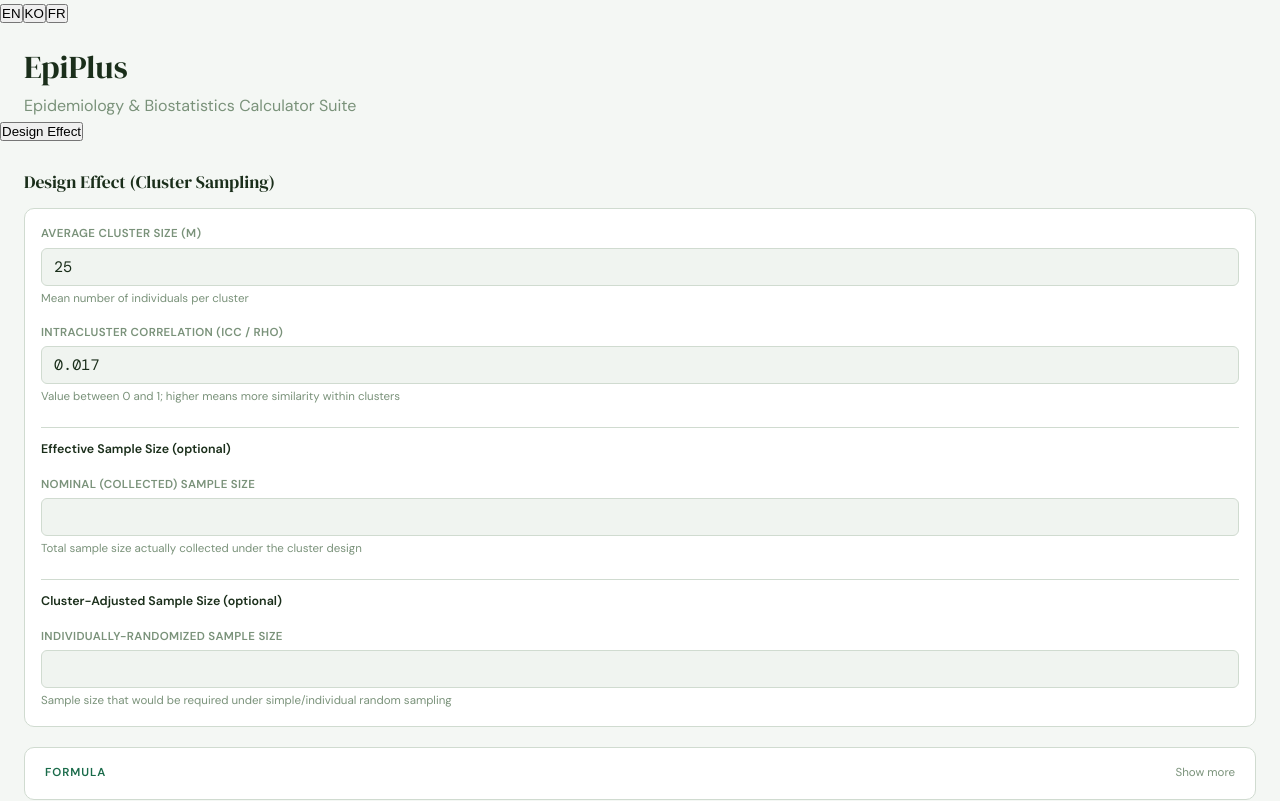
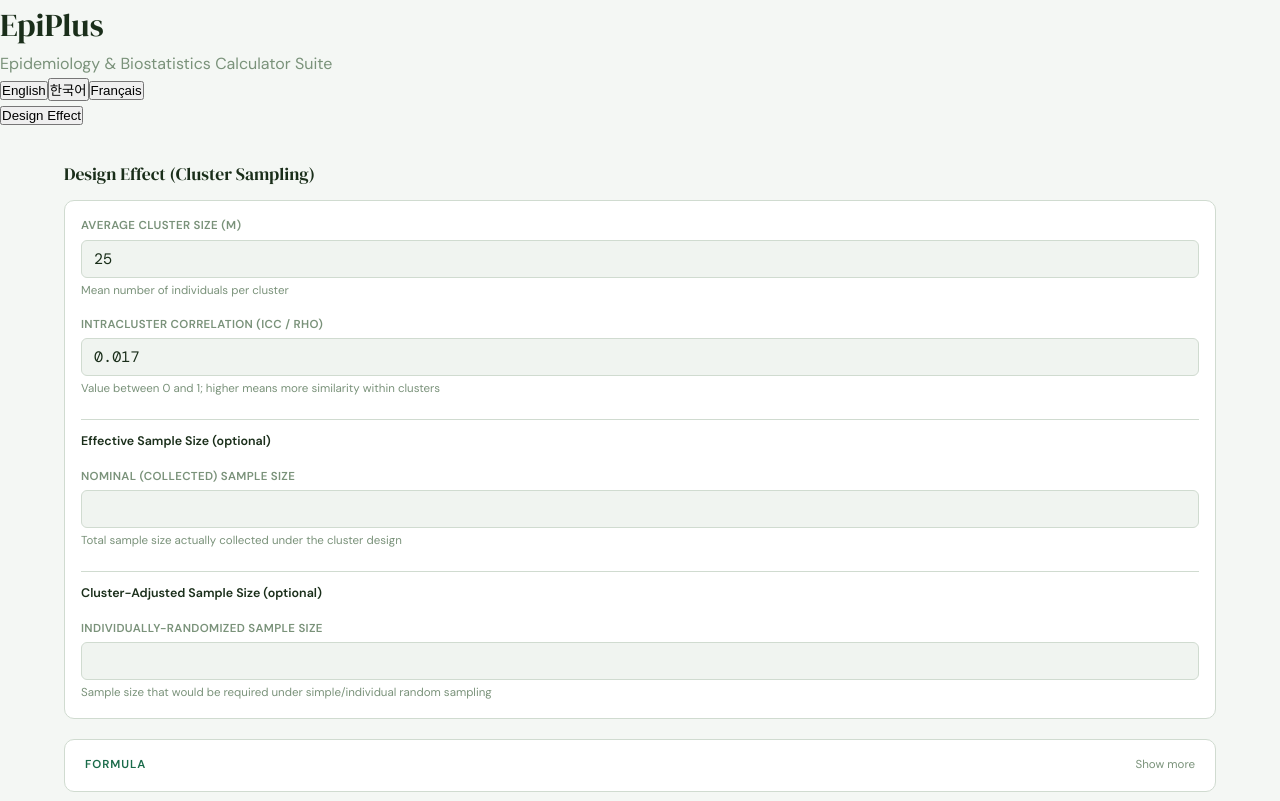
Before and after one commit to whlee5503-dot/EpiPlus, a React (Vite) app: page / in a window 1280 px wide. Shown: the top 801 px of the page. Built offline with nearby package versions, Linux system fonts and the light colour scheme.

Commit message:
Restore app name header, add language persistence (localStorage), align App shell with EpiStat pattern

```diff
--- a/src/App.tsx
+++ b/src/App.tsx
@@ -1,4 +1,4 @@
-import { useState, lazy, Suspense } from "react";
+import { useState, useEffect, lazy, Suspense } from "react";
 import "./App.css";
 import ErrorBoundary from "./components/ErrorBoundary";
 import { translations } from "./i18n/translations";
@@ -20,11 +20,28 @@
   },
 ];
 
-const LANGS: Lang[] = ["en", "ko", "fr"];
+const LANGS: { code: Lang; label: string }[] = [
+  { code: "en", label: "English" },
+  { code: "ko", label: "\ud55c\uad6d\uc5b4" },
+  { code: "fr", label: "Fran\u00e7ais" },
+];
 
 function App() {
   const [lang, setLang] = useState<Lang>("en");
   const [activeModuleId, setActiveModuleId] = useState<string>(MODULES[0].id);
+
+  // Restore saved language preference (same pattern as EpiStat)
+  useEffect(() => {
+    const saved = localStorage.getItem("epiplus-lang");
+    if (saved === "en" || saved === "ko" || saved === "fr") {
+      setLang(saved);
+    }
+  }, []);
+
+  const changeLang = (next: Lang) => {
+    setLang(next);
+    localStorage.setItem("epiplus-lang", next);
+  };
 
   const t = translations[lang];
   const activeModule = MODULES.find((m) => m.id === activeModuleId) ?? MODULES[0];
@@ -32,30 +49,32 @@
 
   return (
     <div className="app-root">
+      <div className="app-header-row">
+        <header>
+          <h1>{t.appName}</h1>
+          <p style={{ color: "var(--text-muted)" }}>{t.appTagline}</p>
+        </header>
+
         <div className="app-lang-switcher">
           {LANGS.map((l) => (
             <button
-            key={l}
+              key={l.code}
               type="button"
-            className={`app-lang-btn ${l === lang ? "app-lang-btn-active" : ""}`}
-            onClick={() => setLang(l)}
+              className={"app-lang-btn" + (lang === l.code ? " app-lang-btn-active" : "")}
+              onClick={() => changeLang(l.code)}
             >
-            {l.toUpperCase()}
+              {l.label}
             </button>
           ))}
         </div>
-
-      <header style={{ padding: "var(--space-4) var(--space-6) 0" }}>
-        <h1>{t.appName}</h1>
-        <p style={{ color: "var(--text-muted)" }}>{t.appTagline}</p>
-      </header>
+      </div>
 
       <nav className="app-nav">
         {MODULES.map((m) => (
           <button
             key={m.id}
             type="button"
-            className={`app-nav-btn ${m.id === activeModuleId ? "app-nav-btn-active" : ""}`}
+            className={"app-nav-btn" + (m.id === activeModuleId ? " app-nav-btn-active" : "")}
             onClick={() => setActiveModuleId(m.id)}
           >
             {m.navLabel(lang)}
@@ -63,7 +82,7 @@
         ))}
       </nav>
 
-      <main style={{ flex: 1, padding: "var(--space-6)" }}>
+      <main className="strat-calc" style={{ flex: 1 }}>
         <ErrorBoundary lang={lang} resetKey={activeModuleId}>
           <Suspense fallback={<div className="app-module-loading">...</div>}>
             <ActiveComponent lang={lang} />
```
Lines whose indentation alone changed are shown as unchanged.
